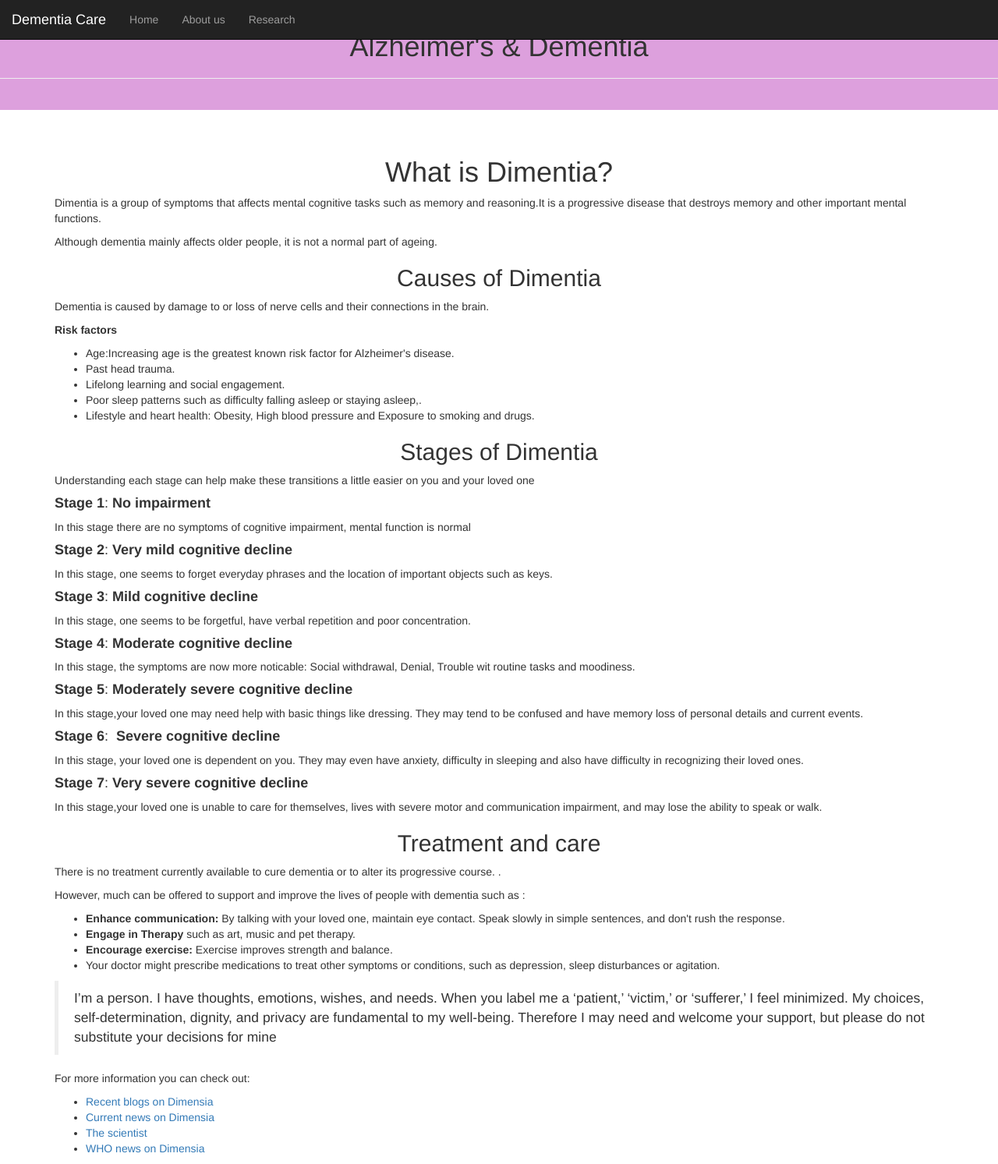
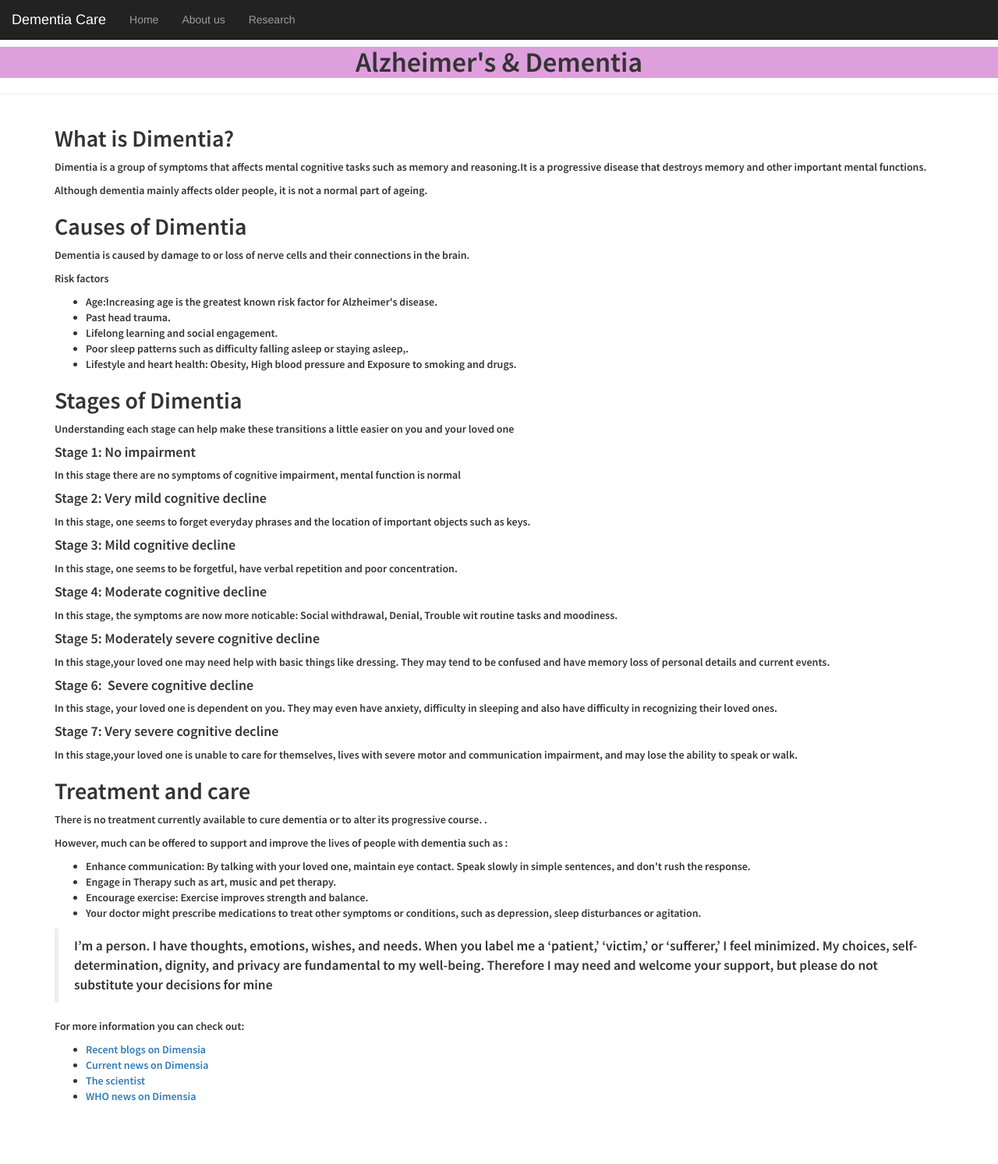
Before and after one commit to Waithera-m/dementia-care-and-selfcare, a Flask app: page /info in a window 1280 px wide. Shown: the whole page at 78% size. After the commit the page ends 1412 px from the top, so only its background shows below. Run offline with Flask 2, Linux system fonts and the light colour scheme; some libraries are stand-ins or nearby versions.

Commit message:
Add css to class about

```diff
--- a/app/static/css/index.css
+++ b/app/static/css/index.css
@@ -20,3 +20,6 @@
       padding: 4rem 2rem;
     }
 }
+.about{
+  font-family: 'Source Sans Pro', sans-serif;
+}
--- a/app/templates/info.html
+++ b/app/templates/info.html
@@ -1,25 +1,24 @@
 {% extends 'base.html' %}
-
 
 {% block styles %}
 {{super()}}
 <link rel="stylesheet" href="{{url_for('static',filename='css/index.css')}}">
+<link href="https://fonts.googleapis.com/css2?family=Source+Sans+Pro:wght@600&display=swap" rel="stylesheet">
 {% endblock %}
 
 {% block content %}
-<br>
+<br><br>
+<div class="about">
 <div style="background-color: plum;">
-    <h1 class="text-center">Alzheimer's & Dementia </h1>
-    <hr><br>
-</div>
+    <h1 class="text-center" >Alzheimer's & Dementia </h1>
+</div><hr>
 <div class="container">
-    <br><br>
-    <h1 class="text-center">What is Dimentia?</h1>
+    <h2 >What is Dimentia?</h2>
     <p>Dimentia is a group of symptoms that affects mental cognitive tasks such as memory and reasoning.It is a
         progressive disease that destroys memory and other important mental functions.</p>
     <p>Although dementia mainly affects older people, it is not a normal part of ageing.</p>
 
-    <h2 class="text-center">Causes of Dimentia</h2>
+    <h2>Causes of Dimentia</h2>
     <p>Dementia is caused by damage to or loss of nerve cells and their connections in the brain.</p>
     <p><strong>Risk factors</strong></p>
     <ul>
@@ -30,7 +29,7 @@
         <li>Lifestyle and heart health: Obesity, High blood pressure and Exposure to smoking and drugs.</li>
     </ul>
 
-    <h2 class="text-center">Stages of Dimentia</h2>
+    <h2 >Stages of Dimentia</h2>
     <p>Understanding each stage can help make these transitions a little easier on you and your loved one</p>
     <h4><strong>Stage 1</strong>:&nbsp;<strong>No impairment</strong></h4>
     <p>In this stage there are no symptoms of cognitive impairment, mental function is normal</p>
@@ -51,7 +50,7 @@
     <p>In this stage,your loved one is unable to care for themselves, lives with severe motor and communication
         impairment, and may lose the ability to speak or walk.</p>
 
-    <h2 class="text-center"> Treatment and care</h2>
+    <h2 > Treatment and care</h2>
     <p>There is no treatment currently available to cure dementia or to alter its progressive course. .</p>
     <p>However, much can be offered to support and improve the lives of people with dementia such as :</p>
     <ul>
@@ -79,5 +78,5 @@
         </ul>
     </p>
 </div>
-
+</div>
 {% endblock %}
```
